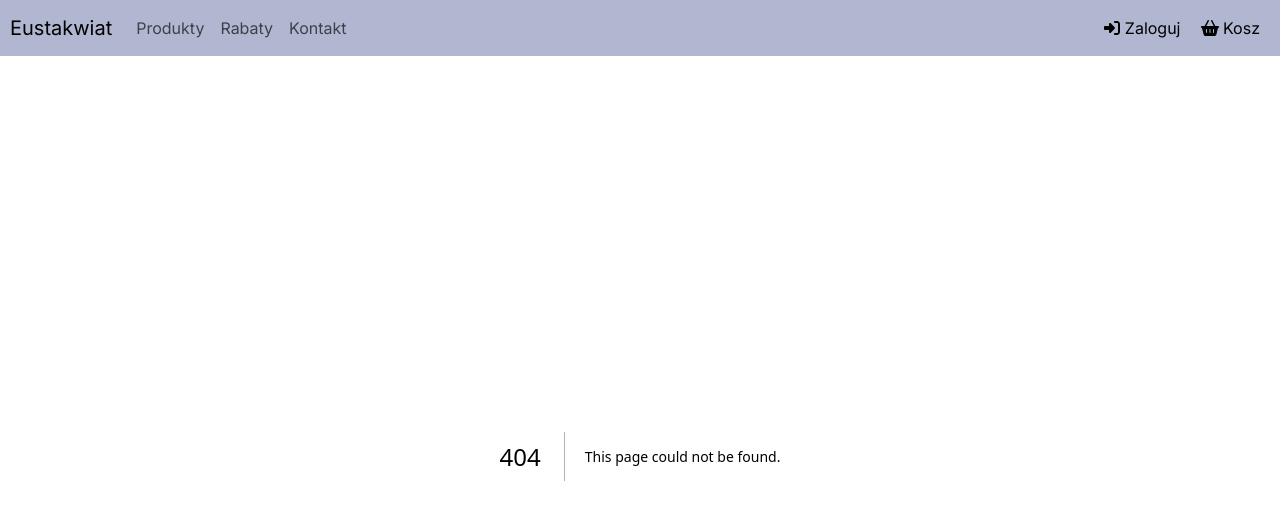
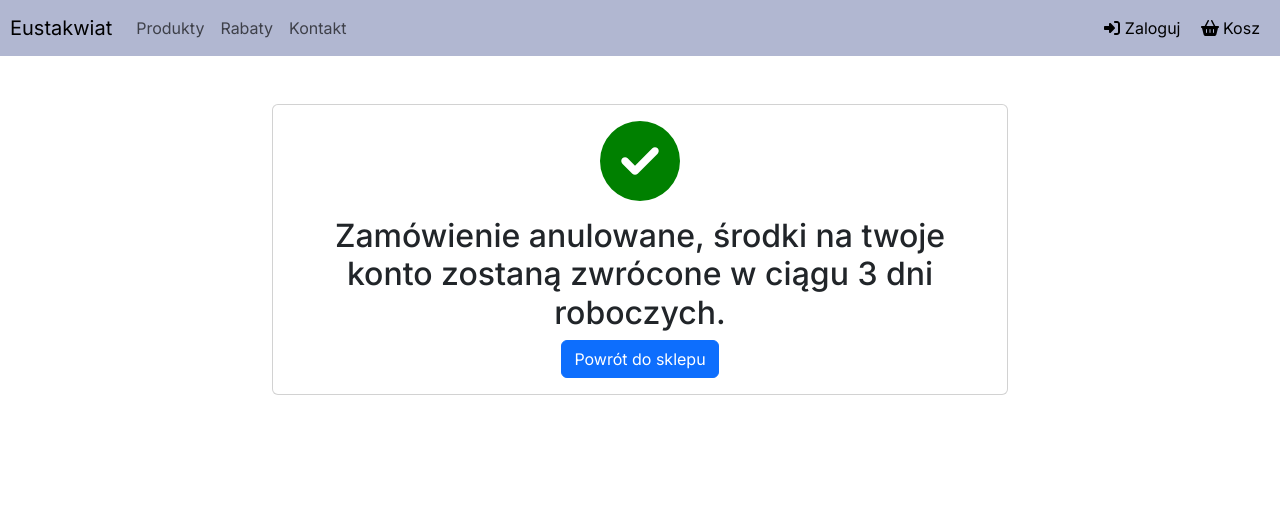
Before and after one commit to eusta-kwiat/flower_shop_frontend, a Next.js app: page /order-cancel-success in a window 1280 px wide. Before the commit this address had no page. Shown: the top 520 px of the page. Built offline with nearby package versions, Linux system fonts and the light colour scheme.

Commit message:
added cancel order functionality

```diff
--- a/src/app/cart/page.js
+++ b/src/app/cart/page.js
@@ -211,6 +211,7 @@ export default function Cart() {
                             label='BLIK'
                             name='paymentMethod'
                             value={3}
+                            variant='primary'
                         />
                     </div>
                 </Form.Group>
--- a/src/app/globals.css
+++ b/src/app/globals.css
@@ -93,7 +93,7 @@ body {
       rgb(var(--background-end-rgb))
     )
     rgb(var(--background-start-rgb)); */
-  background-color: beige;
+  background-color: white;
 }
 
 a {
--- /dev/null
+++ b/src/app/order-cancel-success/page.js
@@ -0,0 +1,27 @@
+"use client"
+
+import { Container, Row, Col, Card, Button } from 'react-bootstrap';
+import { FontAwesomeIcon } from '@fortawesome/react-fontawesome';
+import { faCheckCircle } from '@fortawesome/free-solid-svg-icons';
+
+const OrderConfirmationPage = () => {
+  return (
+    <Container className="mt-5">
+      <Row className="justify-content-center">
+        <Col md={8}>
+          <Card className="text-center">
+            <Card.Body>
+              <FontAwesomeIcon icon={faCheckCircle} size="5x" color="green" className="mb-3" />
+              <h2>Zamówienie anulowane, środki na twoje konto zostaną zwrócone w ciągu 3 dni roboczych.</h2>
+              <Button variant="primary" href="/">
+                Powrót do sklepu
+              </Button>
+            </Card.Body>
+          </Card>
+        </Col>
+      </Row>
+    </Container>
+  );
+};
+
+export default OrderConfirmationPage;
--- a/src/app/services/api.js
+++ b/src/app/services/api.js
@@ -104,3 +104,9 @@ export const placeOrder = (body) => {
 
     return axios.post(apiURL + 'place_order/', body, {headers});
 };
+
+export const cancelOrder = (orderId) => {
+    const headers = getHeaders();
+
+    return axios.post(apiURL + 'cancel-order/', {'order': orderId}, {headers});
+}
```
Also changed, not shown: src/app/orders/[orderId]/page.js (+16 -6 lines).
